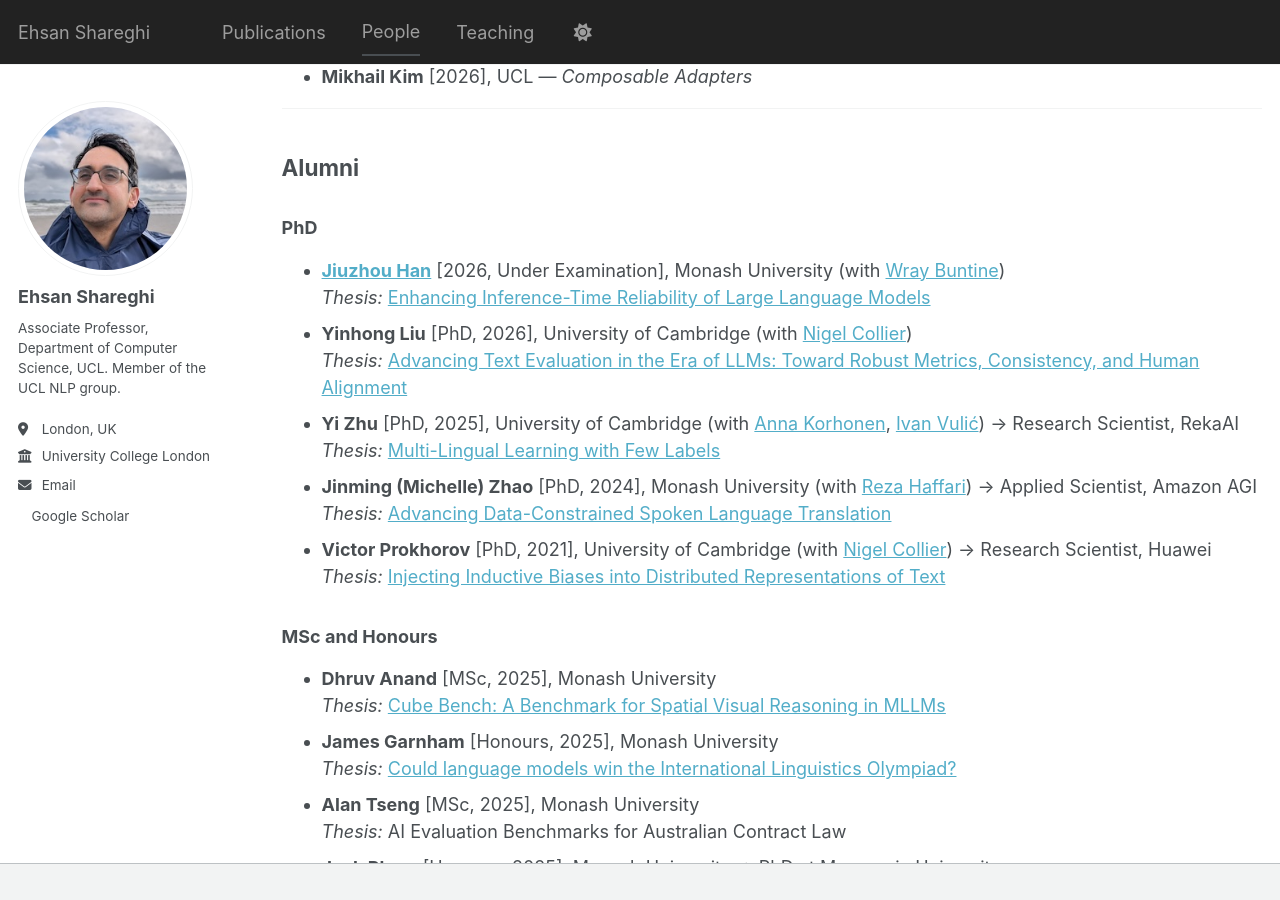
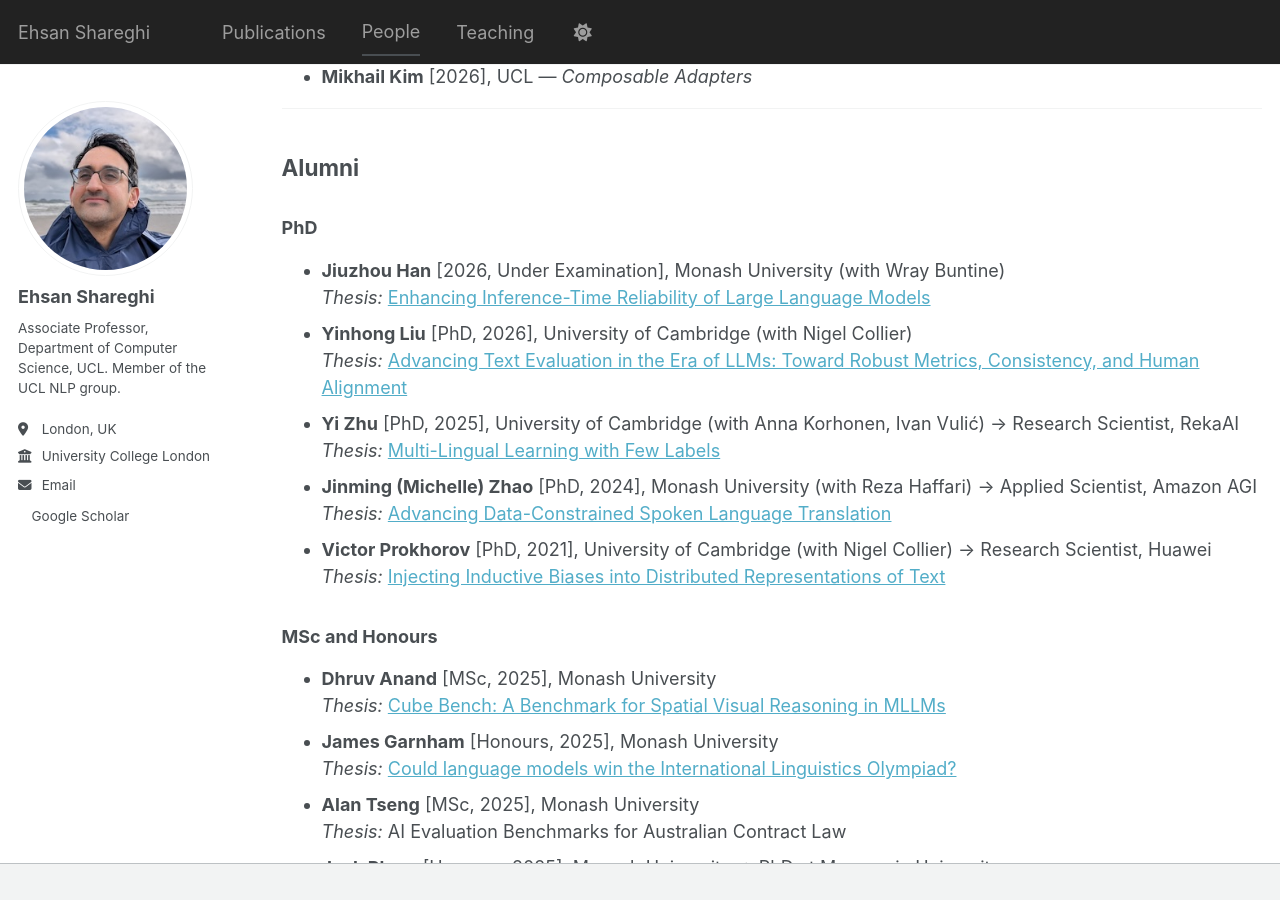
Before and after one commit to eehsan/eehsan.github.io, a Jekyll site: the page built from _pages/people.md, in a window 1280 px wide and 900 px high, scrolled down 702 px. Built offline with Jekyll 4.4.1, drawn with Linux system fonts in a browser that asks for light colours; a style sheet for code colours, icons or effects is not loaded; part of the change alters nothing that is shown.

```diff
--- a/_pages/people.md
+++ b/_pages/people.md
@@ -33,15 +33,15 @@ author_profile: true
 
 ### PhD
 
-* [**Jiuzhou Han**](https://jiuzhouh.github.io) [2026, Under Examination], Monash University (with [Wray Buntine](https://scholar.google.com/citations?user=h0EpYIkAAAAJ&hl=en)) <br>
+* **Jiuzhou Han** [2026, Under Examination], Monash University (with Wray Buntine) <br>
   *Thesis:* [Enhancing Inference-Time Reliability of Large Language Models](.)
-* **Yinhong Liu** [PhD, 2026], University of Cambridge (with [Nigel Collier](https://sites.google.com/site/nhcollier)) <br>
+* **Yinhong Liu** [PhD, 2026], University of Cambridge (with Nigel Collier) <br>
   *Thesis:* [Advancing Text Evaluation in the Era of LLMs: Toward Robust Metrics, Consistency, and Human Alignment](https://www.repository.cam.ac.uk/bitstreams/7d9a06ed-1ca3-432d-b963-0bae2709edd9/download)
-* **Yi Zhu** [PhD, 2025], University of Cambridge (with [Anna Korhonen](https://sites.google.com/site/annakorhonen/), [Ivan Vulić](https://sites.google.com/site/ivanvulic/)) → Research Scientist, RekaAI  <br>
+* **Yi Zhu** [PhD, 2025], University of Cambridge (with Anna Korhonen, Ivan Vulić) → Research Scientist, RekaAI  <br>
   *Thesis:* [Multi-Lingual Learning with Few Labels](https://www.repository.cam.ac.uk/handle/1810/402342)
-* **Jinming (Michelle) Zhao** [PhD, 2024], Monash University (with [Reza Haffari](https://users.monash.edu.au/~gholamrh/)) → Applied Scientist, Amazon AGI <br>
+* **Jinming (Michelle) Zhao** [PhD, 2024], Monash University (with Reza Haffari) → Applied Scientist, Amazon AGI <br>
   *Thesis:* [Advancing Data-Constrained Spoken Language Translation](https://bridges.monash.edu/articles/thesis/Advancing_Data-Constrained_Spoken_Language_Translation/29097632?file=54638156)
-* **Victor Prokhorov** [PhD, 2021], University of Cambridge (with [Nigel Collier](https://sites.google.com/site/nhcollier)) → Research Scientist, Huawei <br>
+* **Victor Prokhorov** [PhD, 2021], University of Cambridge (with Nigel Collier) → Research Scientist, Huawei <br>
   *Thesis:* [Injecting Inductive Biases into Distributed Representations of Text](https://www.repository.cam.ac.uk/handle/1810/330972)
 
 ### MSc and Honours
```
